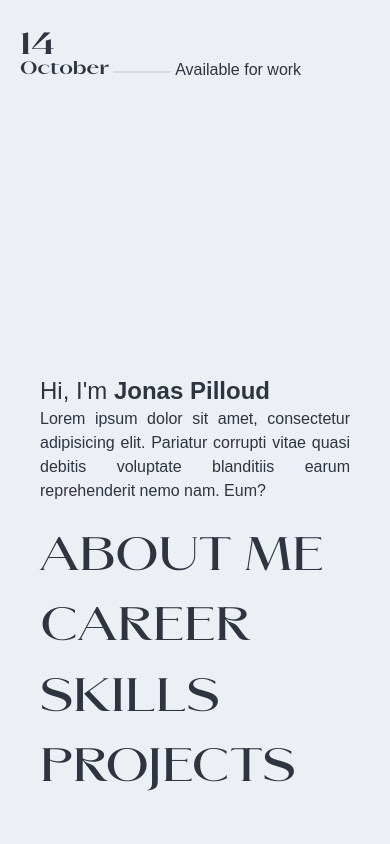
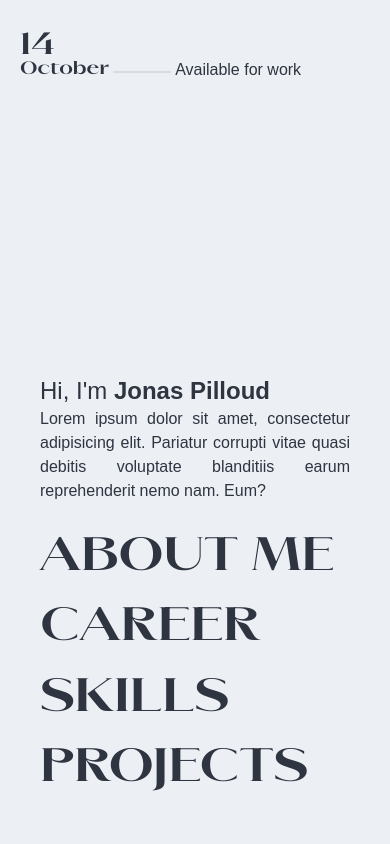
Before and after one commit to Gen0miX/jonas-resume, a Next.js app: page / in a window 390 px wide. Shown: the top 844 px of the page. Built offline with nearby package versions, Linux system fonts and the light colour scheme; a web font is replaced by a local one.

Commit message:
change height to h-svh

```diff
--- a/components/Hero.tsx
+++ b/components/Hero.tsx
@@ -8,7 +8,7 @@ interface Props {
 
 function NavItem({ children, href, ...props }: Props) {
   return (
-    <li className="antialiased font-heading font-normal text-[12vw] hover:-skew-x-6 hover:scale-105 hover:scale-y-125 transition-transform duration-300 ease-in md:text-[10.5vw] lg:text-[8vw]">
+    <li className="antialiased font-heading font-bold text-[12vw] hover:-skew-x-6 hover:scale-105 hover:scale-y-125 transition-transform duration-300 ease-in xl:font-normal md:text-[10.5vw] lg:text-[8vw]">
       <Link href={href}>{children}</Link>
     </li>
   );
@@ -29,7 +29,7 @@ export default function Hero() {
   }, []);
 
   return (
-    <section className="flex flex-col h-dvh pt-5 px-5">
+    <section className="flex flex-col h-svh pt-5 px-5">
       <div className="flex flex-col lg:ml-5">
         {currentDate && (
           <>
```
